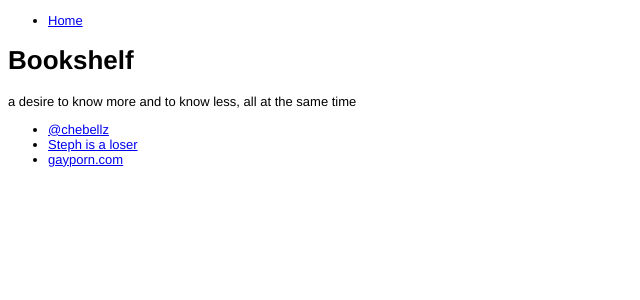
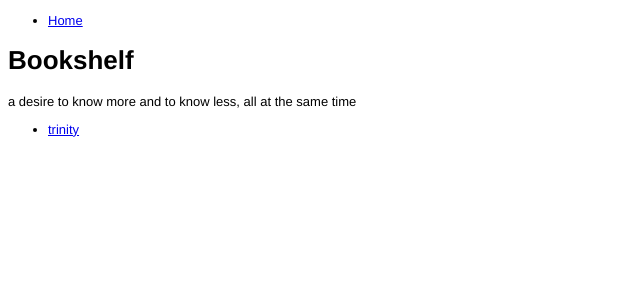
Before and after one commit to jerrybell/jerrybell.github.io, a Jekyll site: the page built from bookshelf/index.html, in a window 1280 px wide. Shown: the top 300 px of the page, without its empty margins (0-640 px from the left). Built offline with Jekyll 4.4.1, drawn with Linux system fonts in a browser that asks for light colours.

Commit message:
Update index.html

```diff
--- a/bookshelf/index.html
+++ b/bookshelf/index.html
@@ -8,8 +8,6 @@ title: Jerry Bell | Bookshelf
 			<p>a desire to know more and to know less, all at the same time</p>
 
 			<ul class="post">
-				<li><a href="#">@chebellz</a></li>
-				<li><a href="#">Steph is a loser</a></li>
-				<li><a href="#">gayporn.com</a></li>
+				<li><a href="trinity">trinity</a></li>
 				</ul>
 		</div>
```
